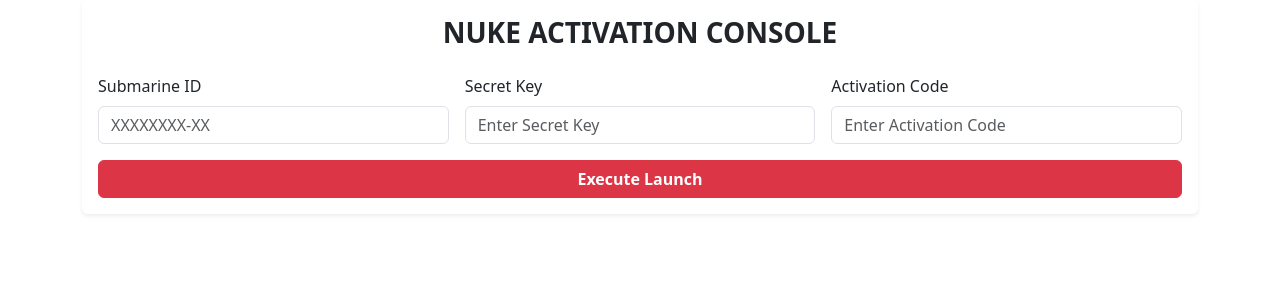
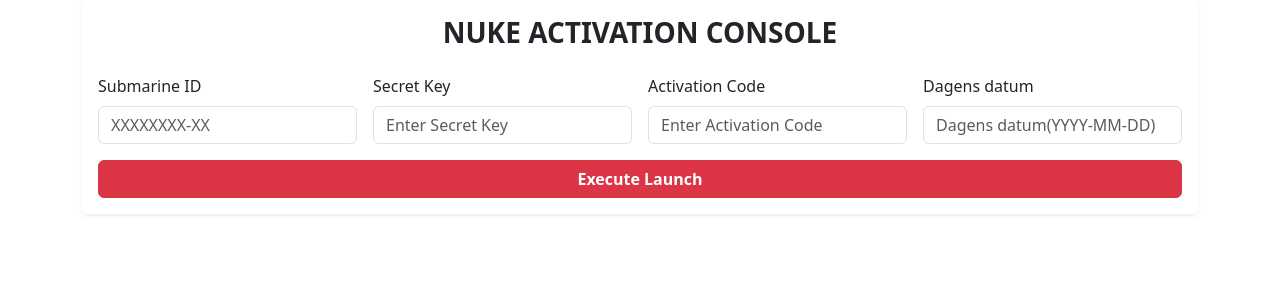
Before and after one commit to Gustavsahlberg/Ubatcentralen, a Flask app: page /nuke in a window 1280 px wide. Shown: the part 96-396 px from the top of the page. Run offline with Flask 3, Linux system fonts and the light colour scheme; parts of the project's set-up code (start-up, migrations or seed data) failed here and were passed over.

Commit message:
lagt till dagens datum input för nuke

```diff
--- a/Sektioner/nuke.py
+++ b/Sektioner/nuke.py
@@ -17,7 +17,8 @@ def nuke():
         submarine_id = request.form.get("submarine_id")
         secret_key = request.form.get("secret_key")
         activation_code = request.form.get("activation_code")
+        user_date = request.form.get("user_date")
 
-        result = activator.activate_nuke(submarine_id, secret_key, activation_code)
+        result = activator.activate_nuke(submarine_id, secret_key, activation_code,user_date)
 
     return render_template("nuke.html", result=result)
--- a/app.py
+++ b/app.py
@@ -15,4 +15,4 @@ app.register_blueprint(sensors_bp)
 
 
 if __name__  == "__main__":
-    app.run(debug=True)
+    app.run(debug=False)
--- a/templates/nuke.html
+++ b/templates/nuke.html
@@ -14,19 +14,24 @@
             <h3 class="text-uppercase fw-semibold mb-4 text-center">Nuke Activation Console</h3>
 
             <form method="POST" class="row g-3">
-              <div class="col-md-4">
+              <div class="col-md-3">
                 <label class="form-label">Submarine ID</label>
                 <input type="text" name="submarine_id" class="form-control" placeholder="XXXXXXXX-XX" required>
               </div>
 
-              <div class="col-md-4">
+              <div class="col-md-3">
                 <label class="form-label">Secret Key</label>
                 <input type="text" name="secret_key" class="form-control" placeholder="Enter Secret Key" required>
               </div>
 
-              <div class="col-md-4">
+              <div class="col-md-3">
                 <label class="form-label">Activation Code</label>
                 <input type="text" name="activation_code" class="form-control" placeholder="Enter Activation Code" required>
+              </div>
+
+              <div class="col-md-3">
+                <label class="form-label">Dagens datum</label>
+                <input type="text" name="user_date" class="form-control" placeholder="Dagens datum(YYYY-MM-DD)" required>
               </div>
 
               <div class="col-12 d-grid">
```
Also changed, not shown: Funktioner/nuke_activator.py (+8 -2 lines).
